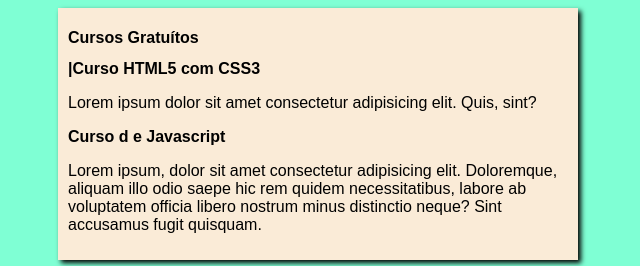
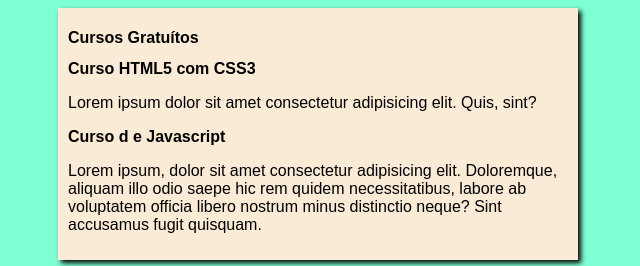
Before and after one commit to Patricia-trizia/projeto-site, a plain HTML site: page index.html in a window 1280 px wide. Shown: the top 266 px of the page, 322-962 px from the left. Drawn offline with Linux system fonts and the light colour scheme.

Commit message:
Update index.html

```diff
--- a/index.html
+++ b/index.html
@@ -12,7 +12,7 @@
             <h1>Cursos Gratuítos</h1>
         </header>
         <article>
-            <h2>|Curso HTML5 com CSS3</h2>
+            <h2>Curso HTML5 com CSS3</h2>
             <p>Lorem ipsum dolor sit amet consectetur adipisicing elit. Quis, sint?</p>
         </article>
         <article>
```
